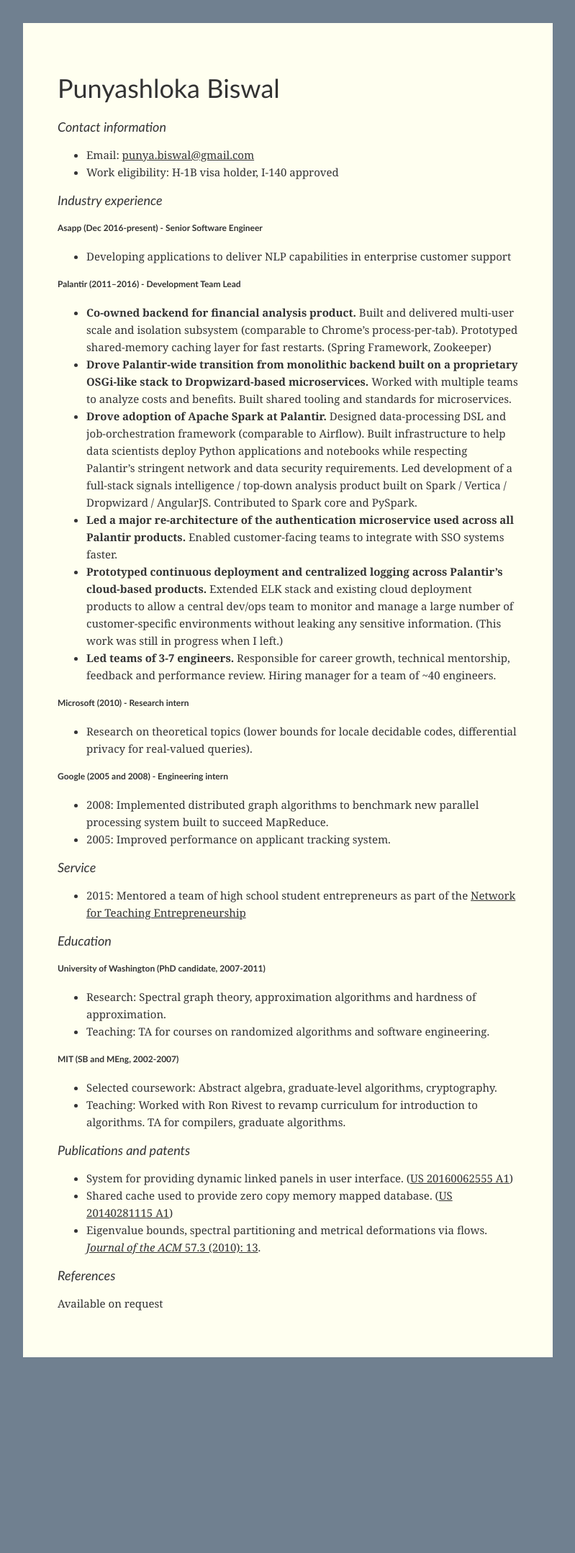
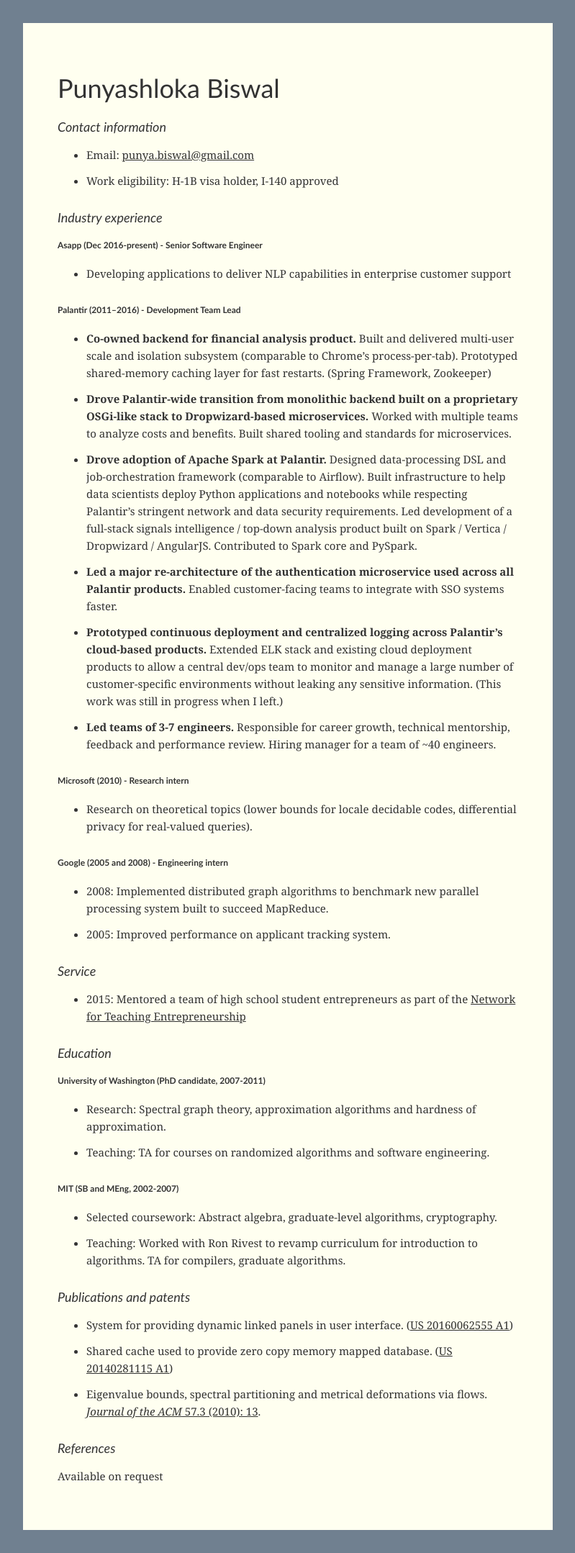
Before and after one commit to punya/punya.github.io, a Jekyll site: the page built from resume.md, in a window 1280 px wide. Shown: the whole page at 72% size, without its empty margins (240-1039 px from the left). Built offline with Jekyll 4.4.1, drawn with Linux system fonts in a browser that asks for light colours; before the commit the page ends 1918 px from its top, so only the background shows below that.

Commit message:
More spacing between bullets

```diff
--- a/_layouts/default.html
+++ b/_layouts/default.html
@@ -45,6 +45,9 @@
         font-size: 12px;
         font-weight: bold;
       }
+      li {
+        padding-bottom: 12px;
+      }
     </style>
   </head>
   <body>
```
